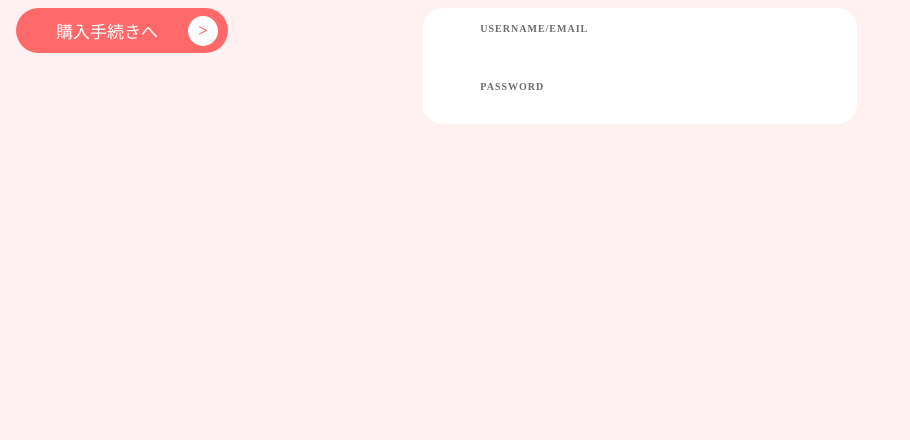
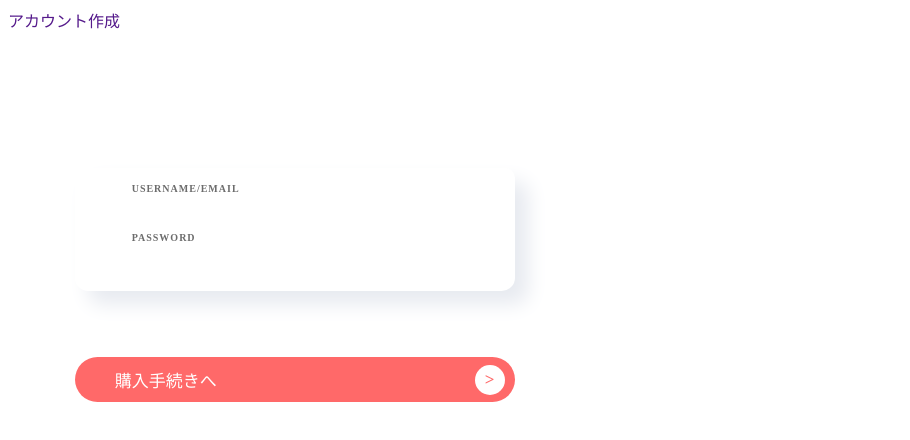
Before and after one commit to mitsuyan/bab-Market, a Vue app in the folder web/: page / in a window 1280 px wide. Shown: the top 440 px of the page, without its empty margins (0-910 px from the left). Built offline with nearby package versions, Linux system fonts and the light colour scheme.

Commit message:
update App.vue

```diff
--- a/web/src/App.vue
+++ b/web/src/App.vue
@@ -1,8 +1,15 @@
+<!-- 親コンポーネント -->
 <template>
-  <body>
-    <LoginText />
-    <ButtonRedSemicircleIconLongShadow />
-  </body>
+  <div class="LoginForm">
+    <div class="LoginText">
+      <LoginText />
+    </div>
+    <div class="ButtoIcon">
+      <!-- buttonWidth プロパティに新しい値を設定 -->
+      <ButtonRedSemicircleIconLongShadow :buttonWidth="buttonWidth" />
+    </div>
+    <div><a href="">アカウント作成</a></div>
+  </div>
 </template>
 
 <script>
@@ -14,12 +21,41 @@ export default {
   components: {
     LoginText,
     ButtonRedSemicircleIconLongShadow
-  }
+  },
+  data() {
+    return {
+      // ボタンの初期幅を変更
+      buttonWidth: '330px',
+    };
+  },
 }
 </script>
 
 <style>
-body{
-  background-color: #FFF1F1;
+.LoginForm {
+  position: relative;
+  /* background-color: #FFF1F1; */
+  width: 430pt;
+  height: 932pt;
+}
+
+.ButtoIcon {
+  position: absolute;
+  top: 262pt;
+  left: 50pt;
+  bottom: 624pt;
+  box-shadow: 8pt 8pt 15pt #E7EAF0;
+}
+
+.LoginText{
+  position: absolute;
+  left: 50pt;
+  top: 120pt;
+  bottom: 720pt;
+  box-shadow: 10pt 10pt 15pt #E7EAF0;
+  border-radius: 10pt;
+}
+a{
+  text-decoration: none;
 }
 </style>
--- a/web/src/Components/ButtonRedSemicircleIconLongShadow.vue
+++ b/web/src/Components/ButtonRedSemicircleIconLongShadow.vue
@@ -1,5 +1,12 @@
 <template>
-    <a href="正しいリンク先" class="Process" :style="{ 'background-color': back_color, color: fore_color }">購入手続きへ</a>
+    <a href="正しいリンク先" class="Process" :style="{
+        'background-color': back_color,
+        color: fore_color,
+        padding: buttonPadding,
+        width: buttonWidth
+    }">
+        購入手続きへ
+    </a>
 </template>
 
 <script>
@@ -7,29 +14,34 @@ export default {
     props: {
         back_color: {
             type: String,
-            default: "#FF6969"
+            default: "#FF6969",
         },
         fore_color: {
             type: String,
-            default: "#ffffff"
-        }
-    }
-}
+            default: "#ffffff",
+        },
+        buttonPadding: {
+            type: String,
+            default: "10px 70px 10px 40px",
+        },
+        buttonWidth: {
+            type: String,
+            default: "165px",
+        },
+    },
+};
 </script>
 
 <style>
 .Process {
-    position: relative;
-    display: inline-block;
+    position: fixed;
     border-radius: 23px;
     font-size: 17px;
     text-decoration: none;
-    padding: 10px 70px 10px 40px;
     background-color: #FF6969;
     /* 背景色を設定 */
     color: #ffffff;
     /* 文字色を設定 */
-
 }
 
 .Process::after {
--- a/web/src/Components/LoginText.vue
+++ b/web/src/Components/LoginText.vue
@@ -62,7 +62,10 @@ export default defineComponent({
     border-radius: 0px;
     font-weight: bold;
     outline: 0;
-    margin-bottom: 10px; /* 間隔を縦方向に10pxに設定 */
+    padding-left: 57px;
+    height: 16pt;
+    font-size: 16pt;
+    /* margin-bottom: 10px; /* 間隔を縦方向に10pxに設定 */
 }
 
 .InputUser:focus,
@@ -76,19 +79,15 @@ export default defineComponent({
     color: #6C6C6C;
     font-weight: bold;
     letter-spacing: 1px;
-    margin-bottom: 5px;
+    /* margin-bottom: 5px; */
     padding-left: 57px;
     padding-top: 15px;
 }
 
 .LoginInputForm{
-    margin-bottom: 40px;
+    /* margin-bottom: 40px; */
     background-color: #FFFFFF;
-    width: 325pt;
-    margin: auto; /* 上下左右のマージンを自動で設定し、中央に寄せる */
-    position: absolute; /* 絶対位置指定 */
-    left: 0;
-    right: 0;
-    border-radius: 20px;
+    width: 330pt;
+    border-radius: 10px;
 }
 </style>
```
